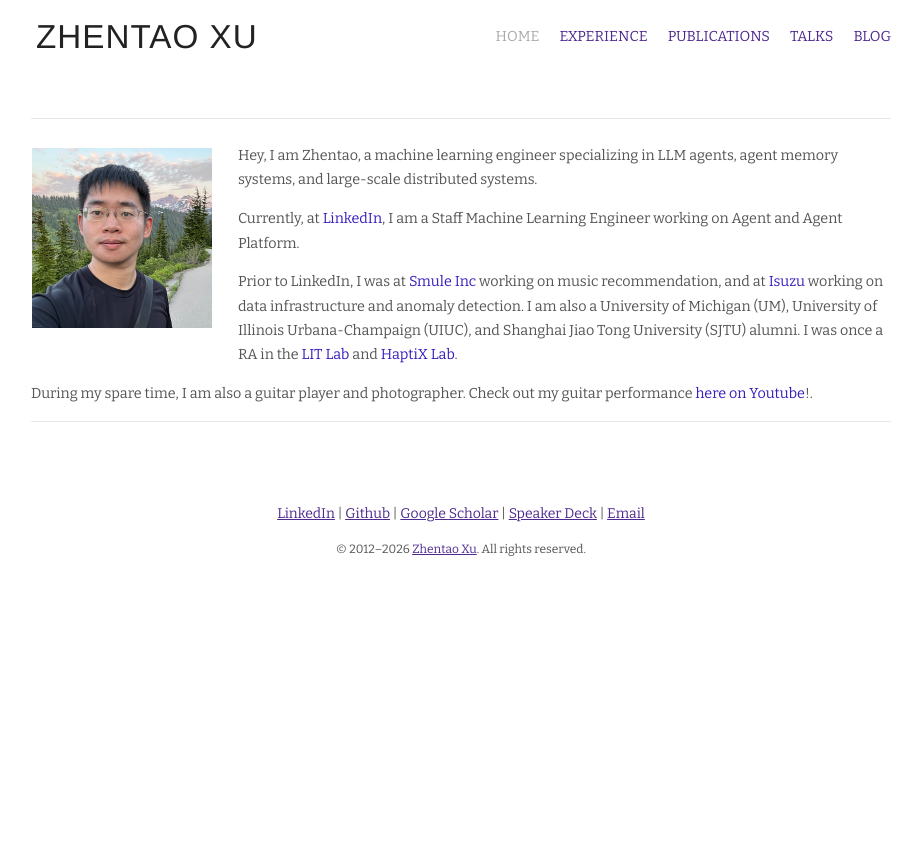
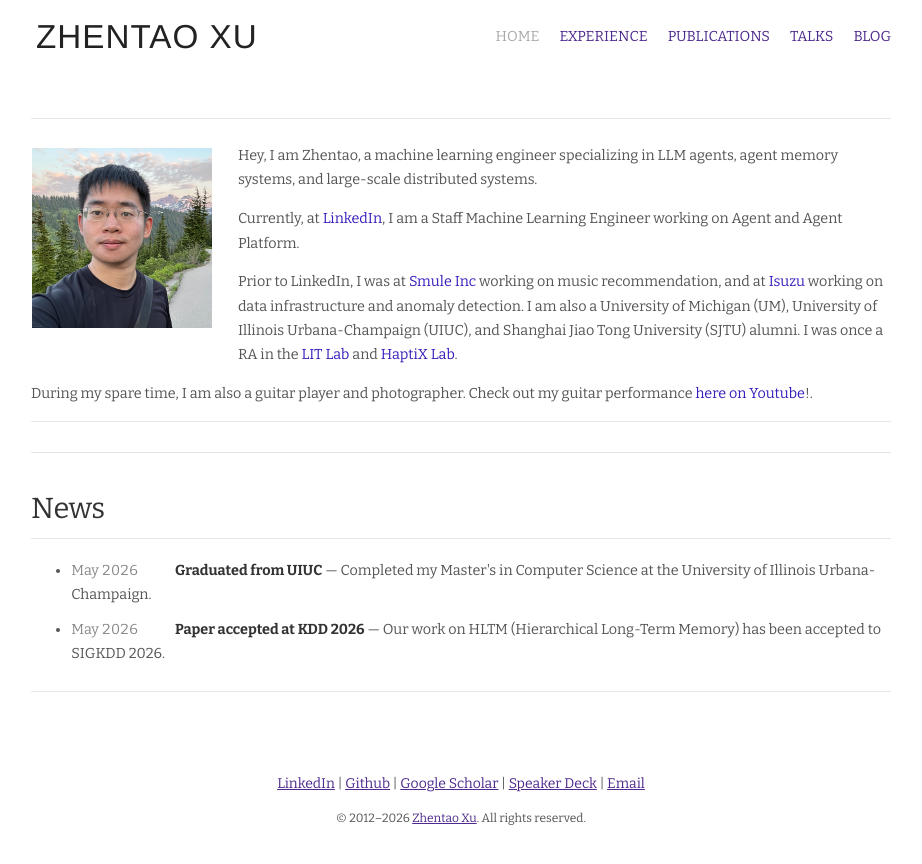
Before and after one commit to zhentao-xu/zhentao-xu.github.io, a Jekyll site: the page built from index.md, in a window 1280 px wide. Shown: the top 864 px of the page, without its empty margins (179-1101 px from the left). Built offline with Jekyll 4.4.1, drawn with Linux system fonts in a browser that asks for light colours; nearby versions of some CDN libraries.

Commit message:
hide Leetcode category from listings and add news section

```diff
--- a/_includes/categories-list.html
+++ b/_includes/categories-list.html
@@ -3,6 +3,7 @@
   <ul>
   {% assign sorted_categories = site.categories | sort %}
   {% for category in sorted_categories %}
+    {% if category[0] == "Leetcode" %}{% continue %}{% endif %}
     <li><a class="spec" href="/blog/categories.html#{{ category | first }}">{{ category | first }}</a></li>
   {% endfor %}
   </ul>
--- a/atom.xml
+++ b/atom.xml
@@ -12,6 +12,7 @@ site_url: https://zhentao-xu.github.io
 <id>{{ page.site_url }}</id>
 
 {% for post in site.posts %}
+{% if post.categories contains "Leetcode" %}{% continue %}{% endif %}
 <entry>
   <title>{{ post.title }}</title>
   <link href="{{ page.site_url }}{{ post.url }}"/>
--- a/index.md
+++ b/index.md
@@ -6,7 +6,7 @@ layout: default
 <div class="hfeed">
   <hr />
   <div class="hentry post no-border">
-    <img src="/images/contents/zhentao_photo_min.png" alt="Zhentao Xu" class="archive-thumbnail home-thumbnail" width="160" height="200" />
+    <img src="/images/contents/zhentao_photo_min.png" alt="Zhentao Xu" class="archive-thumbnail home-thumbnail" width="200" height="250" />
     <div class="entry-summary">
       <p>Hey, I am Zhentao, a machine learning engineer specializing in LLM agents, agent memory systems, and large-scale distributed systems.</p>
       <p>Currently, at <a href="https://linkedin.com" target="_blank" >LinkedIn</a>, I am a Staff Machine Learning Engineer working on Agent and Agent Platform.</p>
@@ -16,4 +16,22 @@ layout: default
     </div>
     <hr />
   </div>
+  <div class="hentry post project-batch-title">
+    <h2>News</h2>
+  </div>
+  <div class="hentry post">
+    <div class="entry-summary">
+      <ul class="project-list">
+        <li>
+          <span style="color:#888;font-variant-numeric:tabular-nums;display:inline-block;min-width:7em;">May 2026</span>
+          <strong style="color:#333;">Graduated from UIUC</strong> &mdash; Completed my Master's in Computer Science at the University of Illinois Urbana-Champaign.
+        </li>
+        <li>
+          <span style="color:#888;font-variant-numeric:tabular-nums;display:inline-block;min-width:7em;">May 2026</span>
+          <strong style="color:#333;">Paper accepted at KDD 2026</strong> &mdash; Our work on HLTM (Hierarchical Long-Term Memory) has been accepted to SIGKDD 2026.
+        </li>
+      </ul>
+    </div>
+    <hr />
+  </div>
 </div>
```
Also changed, not shown: blog/categories.md (+1 -0 lines), blog/index.md (+1 -0 lines), Gemfile.lock.
